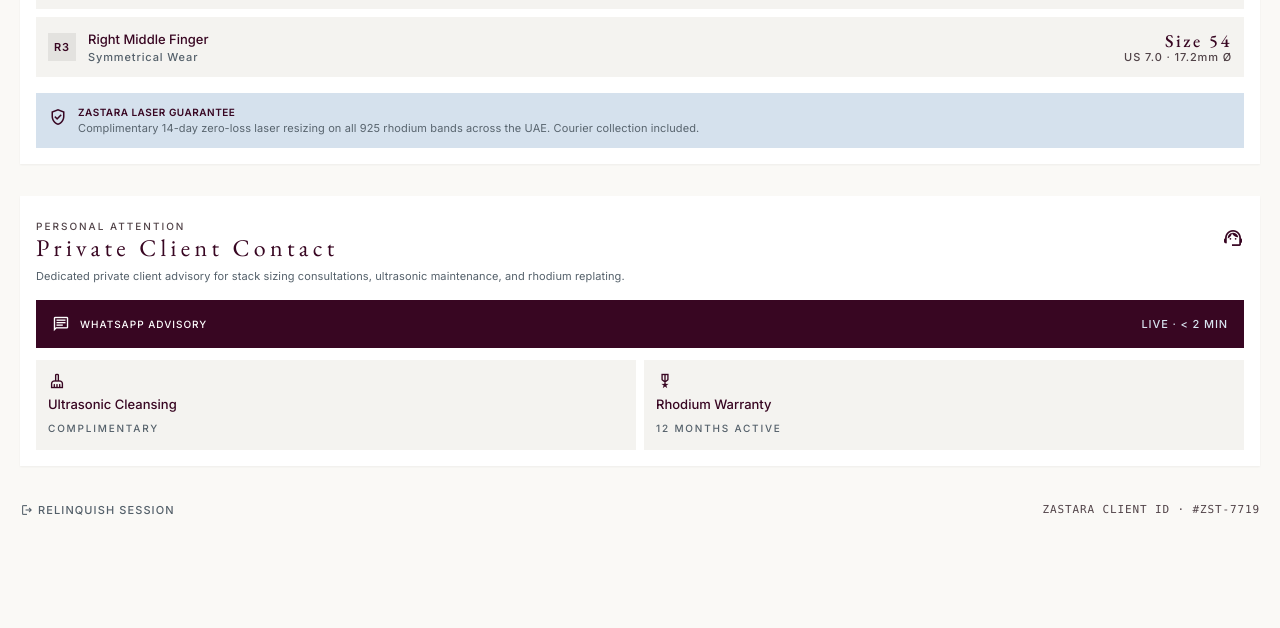
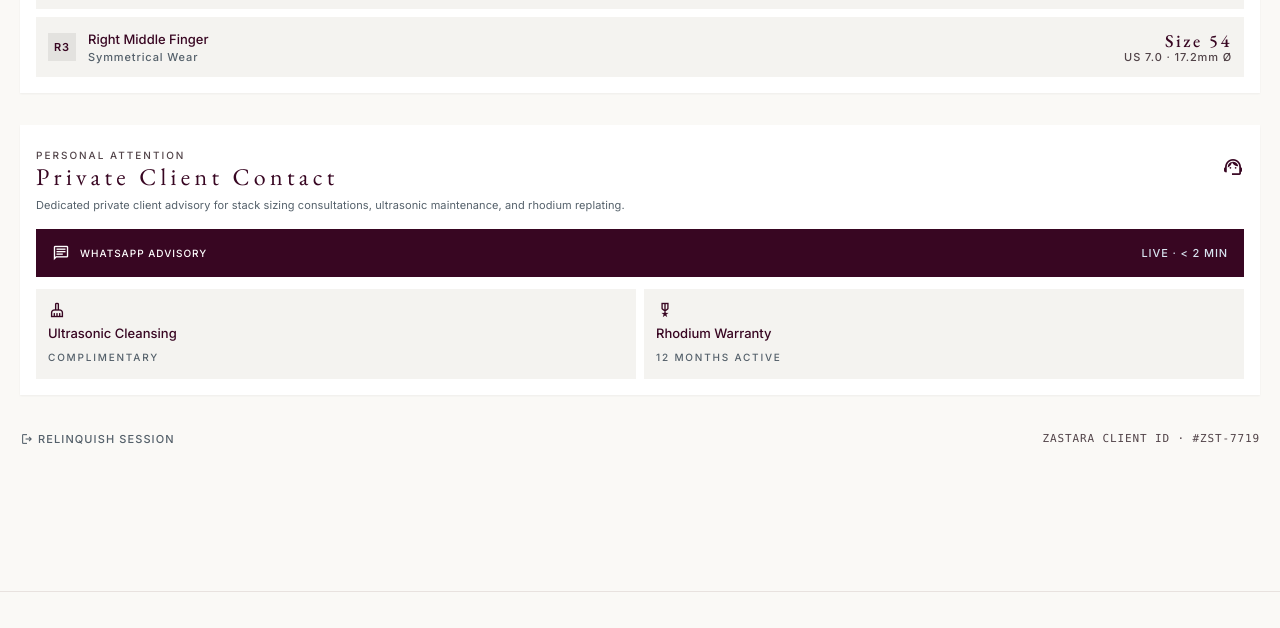
Before and after one commit to Vyker/zastara, a plain HTML site: page account.html in a window 1280 px wide. Shown: the part 2121-2749 px from the top of the page. Drawn offline with nearby package versions, Linux system fonts and the light colour scheme.

Commit message:
Remove all 'complimentary 14-day resizing' mentions site-wide (account guarantee badge, bag chip, checkout promise, confirmation footer, 3 product pages, stack-rings spec)

```diff
--- a/account.html
+++ b/account.html
@@ -346,16 +346,7 @@
 </div>
 </div>
 </div>
-<!-- Laser Guarantee Badge -->
-<div class="mt-space-md p-3 bg-secondary-container flex items-start gap-2.5">
-<span class="material-symbols-outlined text-[20px] text-primary shrink-0 mt-0.5">verified_user</span>
-<div class="flex flex-col">
-<span class="font-label-caps text-label-caps text-primary uppercase font-semibold tracking-wider">Zastara Laser Guarantee</span>
-<p class="font-body-sm text-body-sm text-on-secondary-container mt-0.5 leading-snug">
-            Complimentary 14-day zero-loss laser resizing on all 925 rhodium bands across the UAE. Courier collection included.
-          </p>
-</div>
-</div>
+
 </section>
 <!-- PRIVATE CONTACT & CARE -->
 <section class="bg-surface-container-lowest p-space-md shadow-sm">
```
Also changed, not shown: bag.html (+1 -5 lines), checkout.html (+1 -4 lines), confirmation.html (+1 -1 lines), piece-eternity-stack.html (+1 -1 lines), piece-infinite-stack.html (+1 -1 lines), piece-sculpt-band.html (+1 -1 lines), stack-rings.html (+1 -1 lines).
